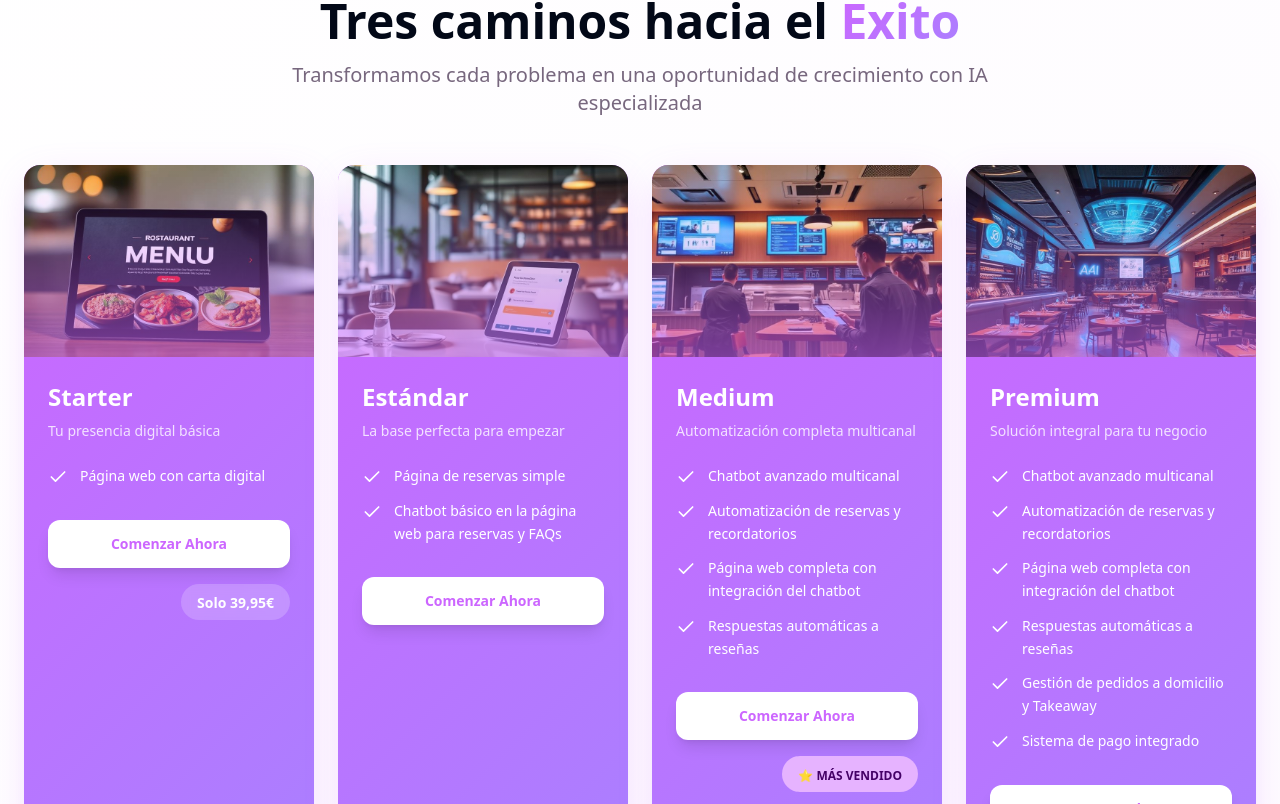
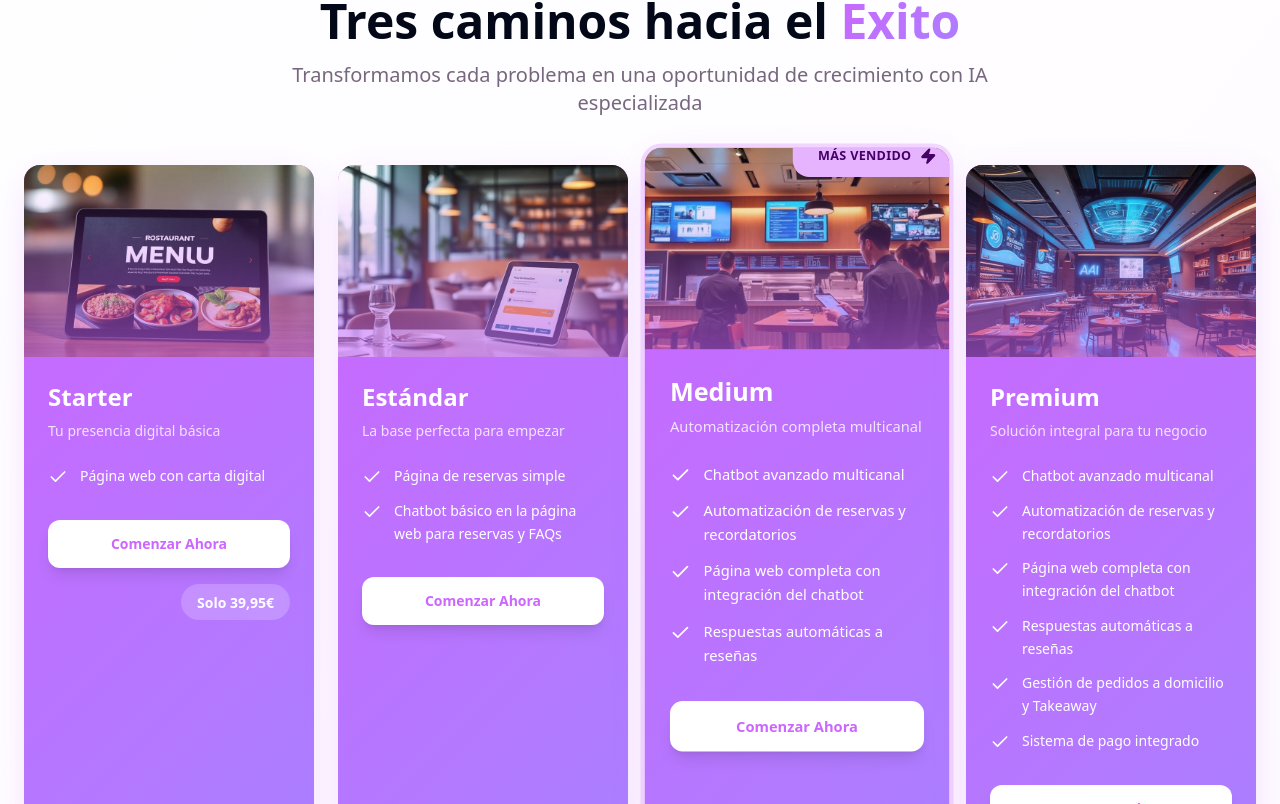
Before and after one commit to miquelcabanellascapo2006-ux/evoa-ia-for-hospitality, a React (Vite) app: page / in a window 1280 px wide. Shown: the part 1436-2240 px from the top of the page. Built offline with nearby package versions, Linux system fonts and the light colour scheme; the HTML template or start-up script is replaced by a standard one.

Commit message:
Refactor "Most Popular" badge

```diff
--- a/src/components/ProblemsSection.tsx
+++ b/src/components/ProblemsSection.tsx
@@ -94,7 +94,19 @@ const ProblemsSection = () => {
 
           {/* Solutions Grid */}
           <div className="grid lg:grid-cols-4 gap-6 mb-12">
-            {solutions.map((solution, index) => <div key={index} className="group relative bg-gradient-primary text-white rounded-2xl overflow-hidden shadow-purple hover:shadow-2xl transition-all duration-500 hover:-translate-y-2">
+            {solutions.map((solution, index) => <div key={index} className={`group relative bg-gradient-primary text-white rounded-2xl overflow-hidden shadow-purple hover:shadow-2xl transition-all duration-500 hover:-translate-y-2 ${index === 2 ? 'ring-4 ring-accent/50 scale-105' : ''}`}>
+
+                {/* Most Popular Badge */}
+                {index === 2 && (
+                  <div className="absolute -top-3 -right-3 z-10">
+                    <div className="bg-accent text-accent-foreground px-6 py-3 rounded-bl-2xl rounded-tr-2xl shadow-2xl transform rotate-0">
+                      <div className="flex items-center gap-2">
+                        <span className="text-xs font-bold tracking-wide">MÁS VENDIDO</span>
+                        <Zap className="h-4 w-4 fill-current" />
+                      </div>
+                    </div>
+                  </div>
+                )}
 
                 {/* Service Image */}
                 <div className="relative h-48 overflow-hidden">
@@ -131,18 +143,14 @@ const ProblemsSection = () => {
                     Comenzar Ahora
                   </Button>
 
-                  {/* Price or Badge */}
-                  <div className="mt-4 flex justify-end">
-                    {solution.price ? (
+                  {/* Price Badge */}
+                  {solution.price && (
+                    <div className="mt-4 flex justify-end">
                       <div className="bg-white/20 backdrop-blur-sm px-4 py-1.5 rounded-full">
                         <span className="text-white font-bold text-sm">Solo {solution.price}</span>
                       </div>
-                    ) : index === 2 && (
-                      <div className="bg-accent text-accent-foreground px-4 py-1.5 rounded-full">
-                        <span className="text-xs font-bold">⭐ MÁS VENDIDO</span>
-                      </div>
-                    )}
-                  </div>
+                    </div>
+                  )}
                 </div>
               </div>)}
           </div>
```
